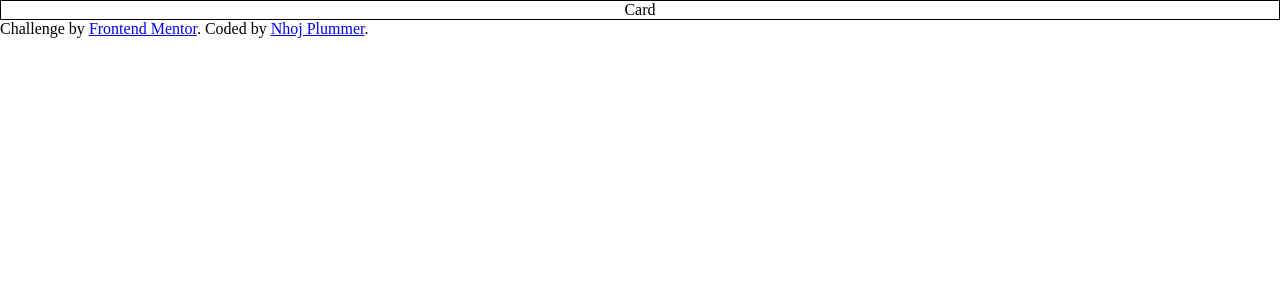
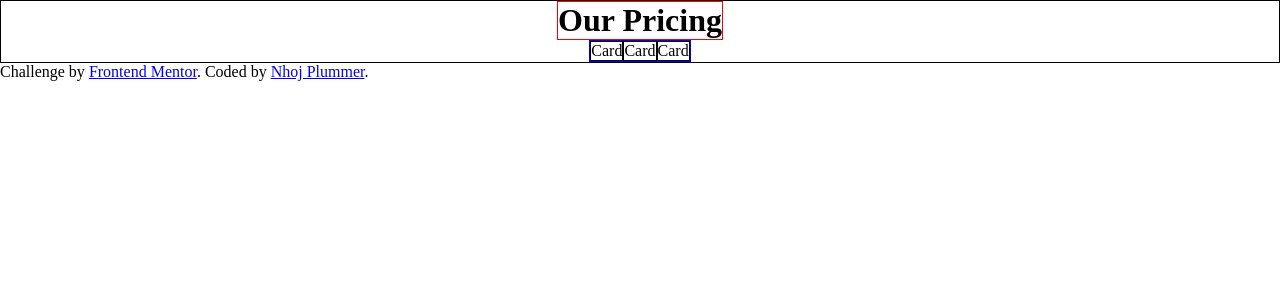
Before and after one commit to Nhoj-Plummer/pricing-component-with-toggle, a React (Create React App) app: page / in a window 1280 px wide. Shown: the top 300 px of the page. Built offline with nearby package versions, Linux system fonts and the light colour scheme.

Commit message:
Adding sections for positions

```diff
--- a/src/components/Card/card.css
+++ b/src/components/Card/card.css
@@ -0,0 +1,3 @@
+.card-container {
+  border: 1px solid;
+}
--- a/src/containers/Pricing/pricing.css
+++ b/src/containers/Pricing/pricing.css
@@ -2,6 +2,17 @@
   display: flex;
   align-items: center;
   justify-content: center;
+  flex-direction: column;
+  vertical-align: middle;
   margin: auto;
   border: 1px solid;
 }
+
+.pricing-container_text {
+  border: 1px solid red;
+}
+
+.pricing-container_prices {
+  display: flex;
+  border: 1px solid blue;
+}
--- a/src/containers/Pricing/pricing.js
+++ b/src/containers/Pricing/pricing.js
@@ -5,7 +5,17 @@ import "./Pricing.css"
 const Pricing = () => {
   return (
     <div className="pricing-container">
-      <Card />
+      <div className="pricing-container_text">
+        <h1>Our Pricing</h1>
+      </div>
+      <div className="pricing-container_toggle">
+
+      </div>
+      <div className="pricing-container_prices">
+        <Card />
+        <Card />
+        <Card />
+      </div>
     </div>
   )
 }
```
Also changed, not shown: src/App.css (line endings or trailing spaces).
